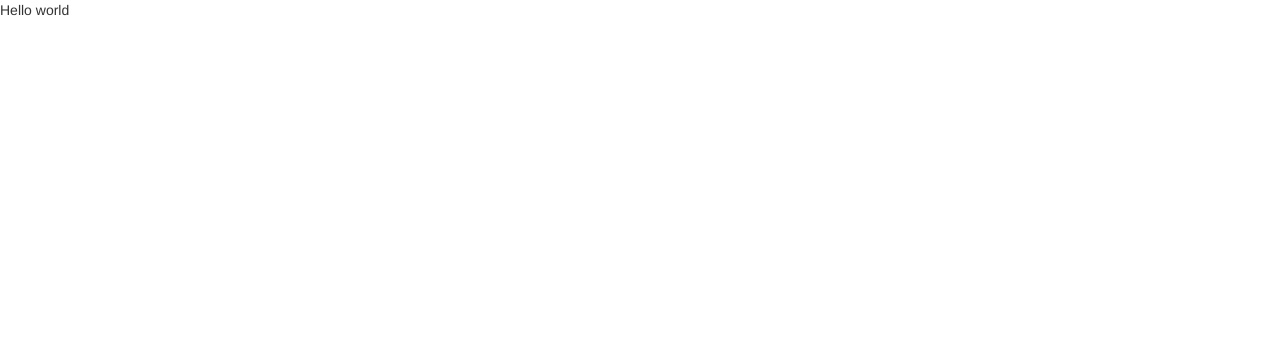
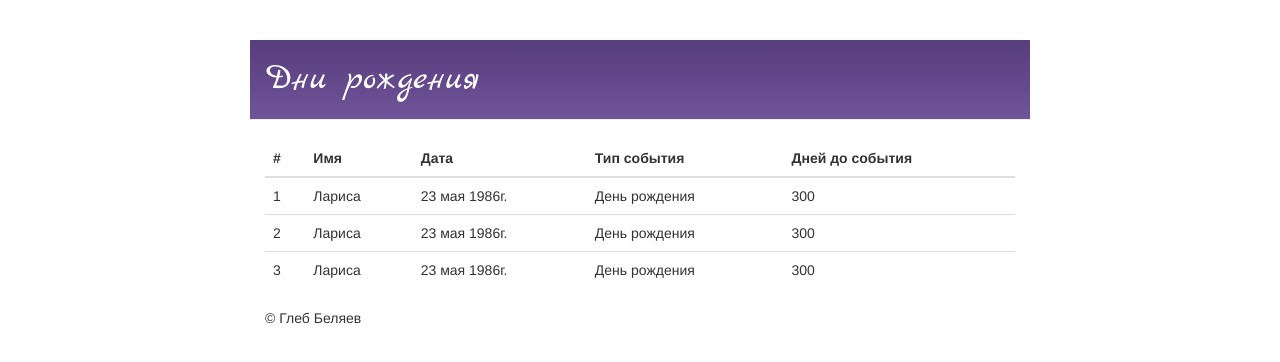
Before and after one commit to glebmtb/study_html_css, a plain HTML site: page birthday/index.html in a window 1280 px wide. Drawn offline with nearby package versions, Linux system fonts and the light colour scheme.

Commit message:
birthday add table

```diff
--- a/birthday/index.html
+++ b/birthday/index.html
@@ -1,13 +1,51 @@
 <!DOCTYPE html>
 <html>
+
 <head>
     <meta charset="utf-8">
     <meta name="viewport" content="width=device-width, initial-scale=1">
-    <title>Дни рождения</title>
+    <title>Дни Рождения</title>
     <link rel="stylesheet" href="http://maxcdn.bootstrapcdn.com/bootstrap/3.3.5/css/bootstrap.min.css">
+    <link href='https://fonts.googleapis.com/css?family=Marck+Script&subset=latin,cyrillic' rel='stylesheet'
+          type='text/css'>
+    <link rel="stylesheet" type="text/css" href="style.css">
 </head>
+
 <body>
-Hello world
+<div class="container">
+    <div class="row">
+        <header id="header" class="col-md-8 col-md-offset-2 page-header">
+            <h1>Дни рождения</h1>
+        </header>
+    </div>
+    <div class="row">
+        <div class="col-md-8 col-md-offset-2">
+            <table class="table table-hover" id="list_birthday">
+                <thead>
+                <tr>
+                    <th>#</th>
+                    <th>Имя</th>
+                    <th>Дата</th>
+                    <th>Тип события</th>
+                    <th>Дней до события</th>
+                </tr>
+                </thead>
+                <tbody>
+                <!-- list birthdays will go here -->
+                </tbody>
+            </table>
+        </div>
+    </div>
+    <div class="row">
+        <footer class="col-md-8 col-md-offset-2">
+            &copy; Глеб Беляев
+        </footer>
+    </div>
+</div>
+
+<script src="https://ajax.googleapis.com/ajax/libs/jquery/1.11.3/jquery.min.js"></script>
+<script src="http://maxcdn.bootstrapcdn.com/bootstrap/3.3.5/js/bootstrap.min.js"></script>
+<script src="javascrip.js"></script>
 </body>
 
 </html>
--- /dev/null
+++ b/birthday/javascrip.js
@@ -0,0 +1,11 @@
+/**
+ * Created by Gleb on 27.09.15.
+ */
+
+
+
+$(document).ready(function () {
+    $('#list_birthday tbody').append('<tr><td>1</td><td>Лариса</td><td>23 мая 1986г.</td><td>День рождения</td><td>300</td></tr>');
+    $('#list_birthday tbody').append('<tr><td>2</td><td>Лариса</td><td>23 мая 1986г.</td><td>День рождения</td><td>300</td></tr>');
+    $('#list_birthday tbody').append('<tr><td>3</td><td>Лариса</td><td>23 мая 1986г.</td><td>День рождения</td><td>300</td></tr>');
+})
--- /dev/null
+++ b/birthday/style.css
@@ -0,0 +1,6 @@
+#header {
+    background-image: linear-gradient(to bottom, #563d7c 0, #6f5499 100%);
+    color: #fff;
+    background-repeat: repeat-x;
+    font-family: 'Marck Script', cursive;
+}
```
